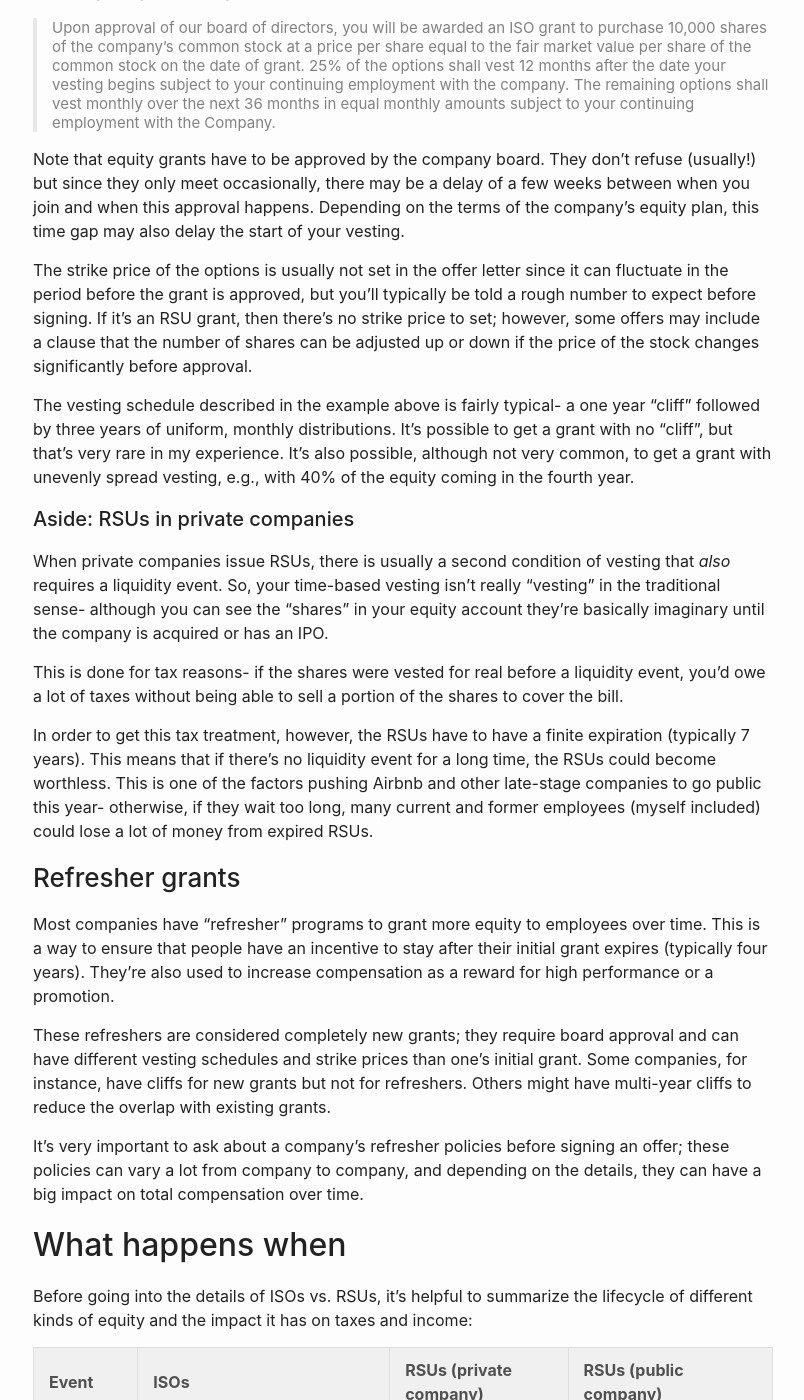
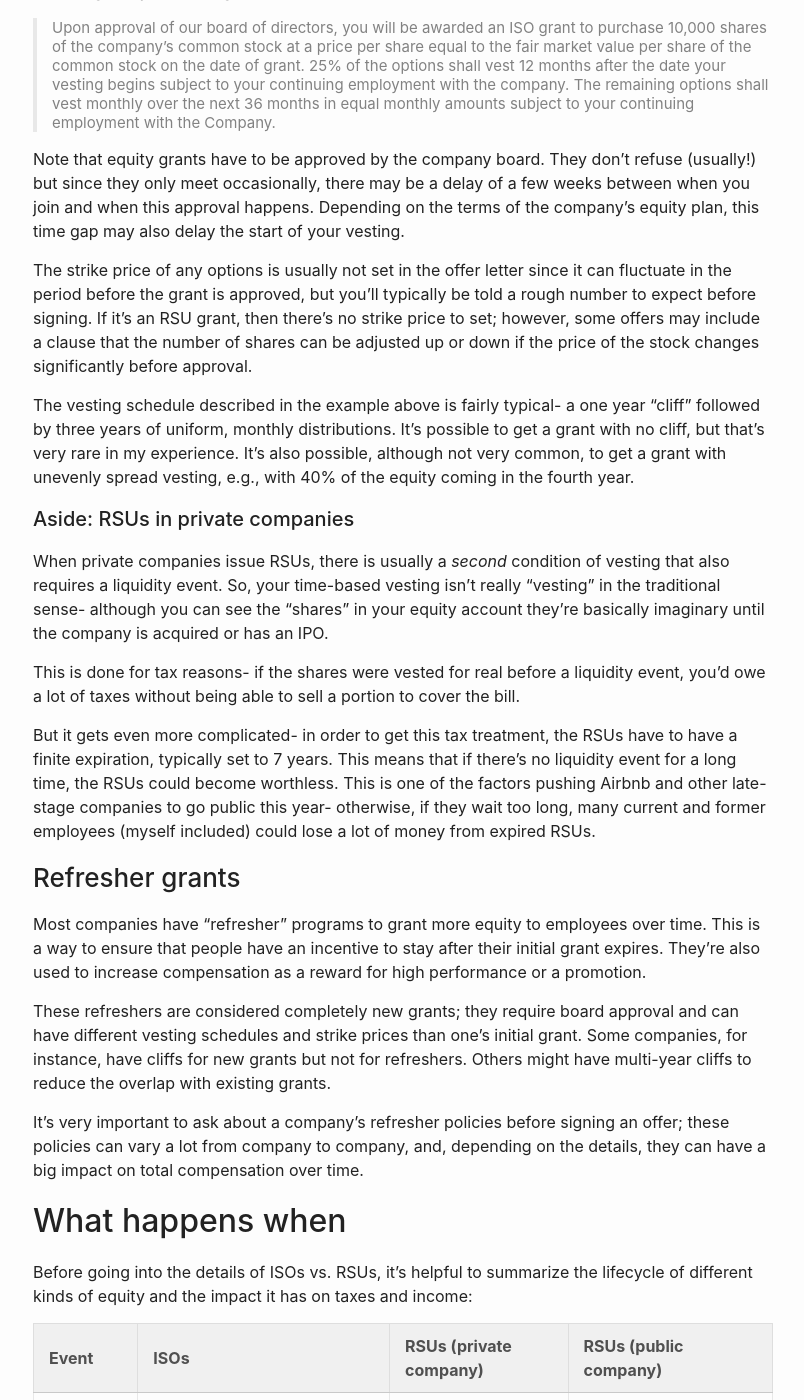
Before and after one commit to yolken/yolken-blog, a Jekyll site: the page built from site/_posts/2020-10-18-rsus-ftw.md, in a window 1280 px wide and 1400 px high, scrolled down 1449 px. Shown: the whole window, without its empty margins (237-1041 px from the left). Built offline with Jekyll 4.4.1, drawn with Linux system fonts in a browser that asks for light colours; some of the changed text lies outside the part shown.

Commit message:
More tweaks

```diff
--- a/site/_posts/2020-10-18-rsus-ftw.md
+++ b/site/_posts/2020-10-18-rsus-ftw.md
@@ -64,7 +64,7 @@ but since they only meet occasionally, there may be a delay of a few weeks betwe
 and when this approval happens. Depending on the terms of the company's equity plan, this
 time gap may also delay the start of your vesting.
 
-The strike price of the options is usually not set in the offer letter since it can fluctuate in
+The strike price of any options is usually not set in the offer letter since it can fluctuate in
 the period before the grant is approved, but you'll typically be told a rough number to expect
 before signing. If it's an RSU grant, then there's no strike price to set; however, some offers
 may include a clause that the number of shares can be adjusted up or down if the price of the stock
@@ -72,32 +72,32 @@ changes significantly before approval.
 
 The vesting schedule described in the example above is fairly typical- a one year "cliff" followed
 by three years of uniform, monthly distributions. It's possible to get a grant with no
-"cliff", but that's very rare in my experience. It's also possible, although not very common,
+cliff, but that's very rare in my experience. It's also possible, although not very common,
 to get a grant with unevenly spread vesting, e.g., with 40% of the equity coming in the fourth
 year.
 
 #### Aside: RSUs in private companies
 
-When private companies issue RSUs, there is usually a second condition of vesting that *also*
+When private companies issue RSUs, there is usually a *second* condition of vesting that also
 requires a liquidity event. So, your time-based vesting isn't really "vesting" in the traditional
 sense- although you can see the "shares" in your equity account they're basically imaginary
 until the company is acquired or has an IPO.
 
 This is done for tax reasons- if the shares were vested for real before a liquidity event, you'd
-owe a lot of taxes without being able to sell a portion of the shares to cover the bill.
+owe a lot of taxes without being able to sell a portion to cover the bill.
 
-In order to get this tax treatment, however, the RSUs have to have a finite expiration (typically
-7 years). This means that if there's no liquidity event for a long time, the RSUs could become
-worthless. This is one of the factors pushing Airbnb and other late-stage companies to go public
-this year- otherwise, if they wait too long, many current and former employees (myself included)
-could lose a lot of money from expired RSUs.
+But it gets even more complicated- in order to get this tax treatment,
+the RSUs have to have a finite expiration, typically set to 7 years. This means that if there's no
+liquidity event for a long time, the RSUs could become worthless. This is one of the factors
+pushing Airbnb and other late-stage companies to go public this year- otherwise, if they wait too
+long, many current and former employees (myself included) could lose a lot of money from expired
+RSUs.
 
 ### Refresher grants
 
 Most companies have "refresher" programs to grant more equity to employees over time. This is
-a way to ensure that people have an incentive to stay after their initial grant expires
-(typically four years). They're also used to increase compensation as a reward
-for high performance or a promotion.
+a way to ensure that people have an incentive to stay after their initial grant expires. They're
+also used to increase compensation as a reward for high performance or a promotion.
 
 These refreshers are considered completely new grants; they require board approval and can
 have different vesting schedules and strike prices than one's initial grant. Some companies,
@@ -105,7 +105,7 @@ for instance, have cliffs for new grants but not for refreshers. Others might ha
 cliffs to reduce the overlap with existing grants.
 
 It's very important to ask about a company's refresher policies before signing an offer; these
-policies can vary a lot from company to company, and depending on the details, they can have a big
+policies can vary a lot from company to company, and, depending on the details, they can have a big
 impact on total compensation over time.
 
 ## What happens when
@@ -118,8 +118,8 @@ of different kinds of equity and the impact it has on taxes and income:
 | Grant | Get a letter with details, approve via your company's equity manager (e.g., [Carta](https://carta.com/) or [Schwab](https://www.schwab.com/public/eac/home)). No tax impact. | Ditto. | Ditto. |
 | Vest | Now can exercise to convert the options to shares. No tax impact yet. | "Shares", which are basically imaginary as described above, show up in account somewhere, but otherwise nothing. | Portion of vested shares are automatically sold to cover income taxes. The remainder is transferred to a brokerage account where it can be held or sold.
 | Exercise | Pay strike price to convert options to shares. Taxes are not witheld, but may owe AMT later (discussed below). | N/A | N/A |
-| Sell shares | Get cash, owe taxes on spread between strike price and sale price. Depending on the timing, this may be long-term capital gains, which is the best outcome tax-wise. Note that selling shares is heavily restricted (if not outright banned) for private companies. | Can't sell yet. | Get cash, owe capital gains taxes on difference between sale price and price at time of vest. |
-| Leave company | No effect on exercised options. At most companies, unexercised options are forfeited if they're not exercised within 90 days of departure (more discussion below). | "Vested" shares stay in account somewhere until there's a liquidity event. | No impact on vested shares.|
+| Sell shares | Get cash, owe taxes on spread between strike price and sale price. Depending on the timing, this may be long-term capital gains, which is the best outcome tax-wise. Note that selling shares is heavily restricted, if not outright banned, for private companies. | Can't sell yet. | Get cash, owe capital gains taxes on difference between sale price and price at time of vest. |
+| Leave company | No effect on exercised options. At most companies, vested but unexercised options are forfeited if they're not exercised within 90 days of departure (more discussion below). | "Vested" shares stay in account somewhere until there's a liquidity event. | No impact on vested shares.|
 
 A few notes:
 
@@ -188,7 +188,7 @@ Like many taxation topics, there are a lot of caveats here that could reduce the
 For instance, you could get some of this money back as a [credit](https://www.irs.gov/forms-pubs/about-form-8801) in a future year when you don't owe AMT. However, it still requires paying extra
 upfront, and the details are pretty complicated.
 
-#### The golden handcuffs
+#### Golden handcuffs
 
 As mentioned above, many companies have an "exercise or lose it" policy on vested options when you
 leave your job. Being forced to exercise, however, is expensive and can have a big tax impact.
```
Also changed, not shown: other parts of site/_posts/2020-10-18-rsus-ftw.md (+15 -14 lines).
